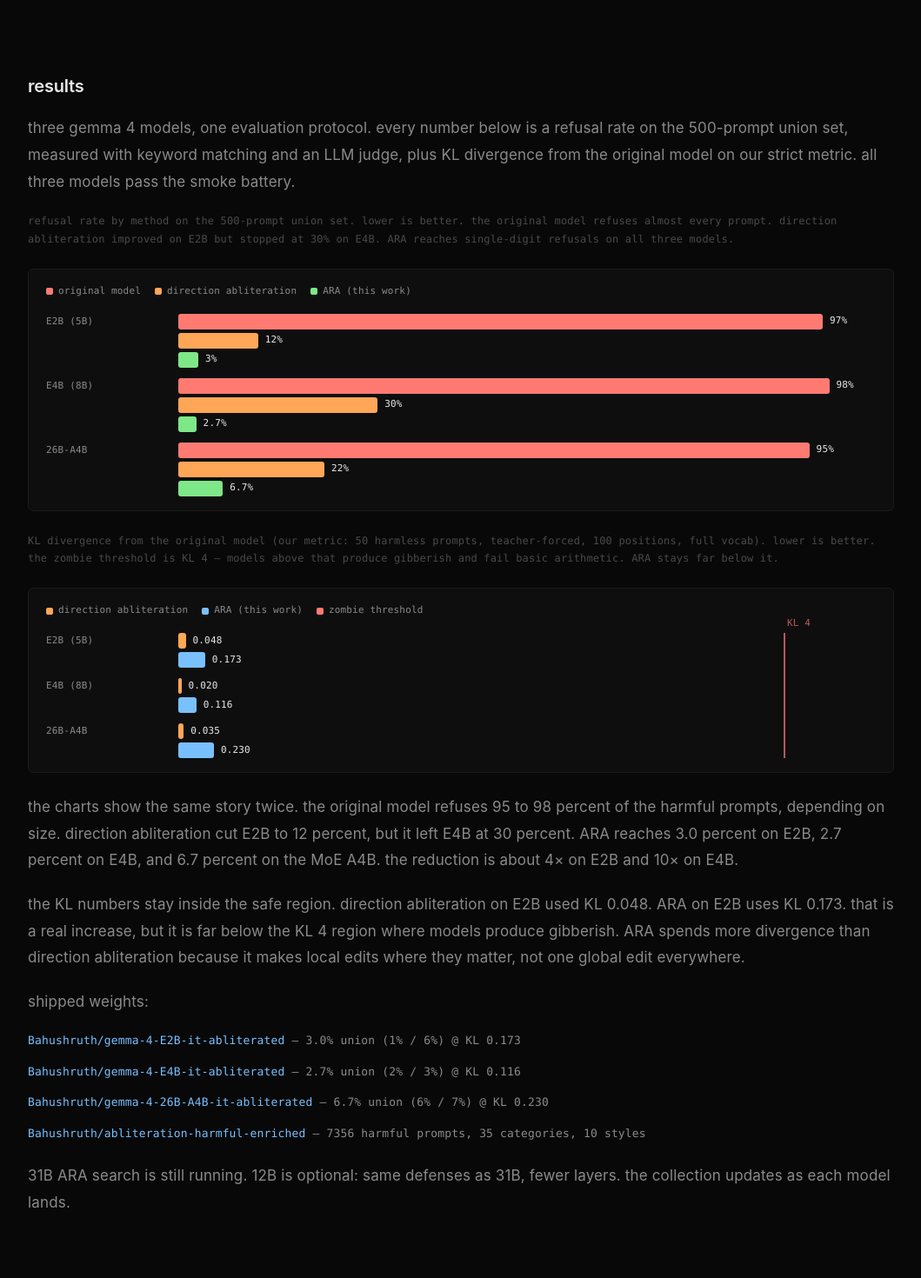
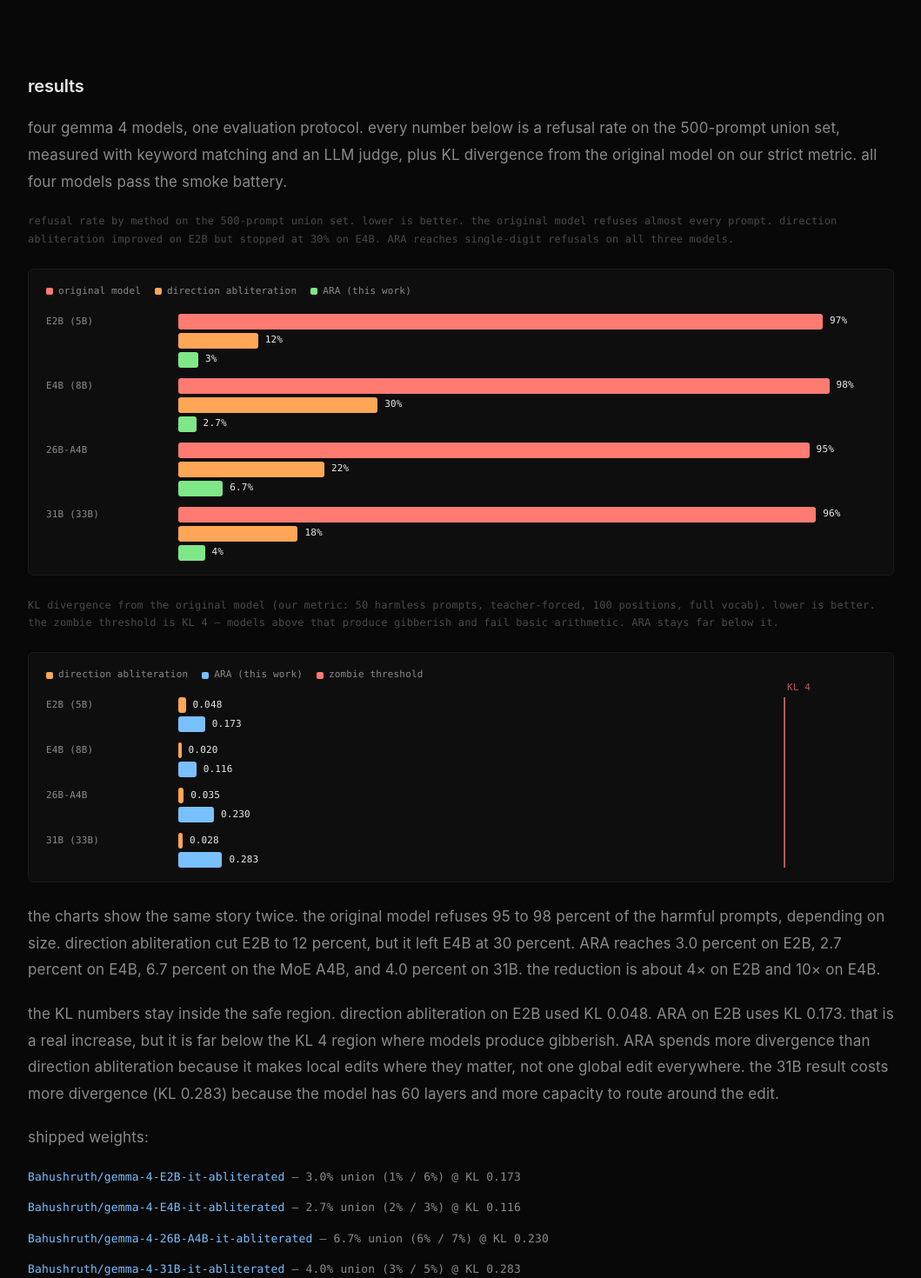
Before and after one commit to PotatoSpudowski/PotatoSpudowski.github.io, a React (Vite) app: page /articles/abliteration-2 in a window 1280 px wide. Shown: the part 8100-9570 px from the top of the page at 87% size, without its empty margins (110-1169 px from the left). Built offline with nearby package versions, Linux system fonts and the light colour scheme.

Commit message:
abliteration part 2: add 31B results (4% union @ KL 0.283)

```diff
--- a/src/pages/Abliteration2Blog.jsx
+++ b/src/pages/Abliteration2Blog.jsx
@@ -18,6 +18,7 @@ const COMPARE_RESULTS = [
   { name: 'E2B (5B)', original: 97, direction: 12, ara: 3.0, directionKl: 0.048, araKl: 0.173 },
   { name: 'E4B (8B)', original: 98, direction: 30, ara: 2.7, directionKl: 0.020, araKl: 0.116 },
   { name: '26B-A4B', original: 95, direction: 22, ara: 6.7, directionKl: 0.035, araKl: 0.230 },
+  { name: '31B (33B)', original: 96, direction: 18, ara: 4.0, directionKl: 0.028, araKl: 0.283 },
 ]
 
 const REFUSAL_SERIES = [
@@ -437,18 +438,19 @@ study.optimize(objective, n_trials=40)
 
         <section className="blog-section">
           <h2 className="blog-section-tag">results</h2>
-          <p className="blog-p">three gemma 4 models, one evaluation protocol. every number below is a refusal rate on the 500-prompt union set, measured with keyword matching and an LLM judge, plus KL divergence from the original model on our strict metric. all three models pass the smoke battery.</p>
+          <p className="blog-p">four gemma 4 models, one evaluation protocol. every number below is a refusal rate on the 500-prompt union set, measured with keyword matching and an LLM judge, plus KL divergence from the original model on our strict metric. all four models pass the smoke battery.</p>
           <ResultsCharts />
-          <p className="blog-p">the charts show the same story twice. the original model refuses 95 to 98 percent of the harmful prompts, depending on size. direction abliteration cut E2B to 12 percent, but it left E4B at 30 percent. ARA reaches 3.0 percent on E2B, 2.7 percent on E4B, and 6.7 percent on the MoE A4B. the reduction is about 4× on E2B and 10× on E4B.</p>
-          <p className="blog-p">the KL numbers stay inside the safe region. direction abliteration on E2B used KL 0.048. ARA on E2B uses KL 0.173. that is a real increase, but it is far below the KL 4 region where models produce gibberish. ARA spends more divergence than direction abliteration because it makes local edits where they matter, not one global edit everywhere.</p>
+          <p className="blog-p">the charts show the same story twice. the original model refuses 95 to 98 percent of the harmful prompts, depending on size. direction abliteration cut E2B to 12 percent, but it left E4B at 30 percent. ARA reaches 3.0 percent on E2B, 2.7 percent on E4B, 6.7 percent on the MoE A4B, and 4.0 percent on 31B. the reduction is about 4× on E2B and 10× on E4B.</p>
+          <p className="blog-p">the KL numbers stay inside the safe region. direction abliteration on E2B used KL 0.048. ARA on E2B uses KL 0.173. that is a real increase, but it is far below the KL 4 region where models produce gibberish. ARA spends more divergence than direction abliteration because it makes local edits where they matter, not one global edit everywhere. the 31B result costs more divergence (KL 0.283) because the model has 60 layers and more capacity to route around the edit.</p>
           <p className="blog-p">shipped weights:</p>
           <ul className="blog-links-list">
             <li><a href="https://huggingface.co/Bahushruth/gemma-4-E2B-it-abliterated" target="_blank" rel="noopener noreferrer">Bahushruth/gemma-4-E2B-it-abliterated</a> — 3.0% union (1% / 6%) @ KL 0.173</li>
             <li><a href="https://huggingface.co/Bahushruth/gemma-4-E4B-it-abliterated" target="_blank" rel="noopener noreferrer">Bahushruth/gemma-4-E4B-it-abliterated</a> — 2.7% union (2% / 3%) @ KL 0.116</li>
             <li><a href="https://huggingface.co/Bahushruth/gemma-4-26B-A4B-it-abliterated" target="_blank" rel="noopener noreferrer">Bahushruth/gemma-4-26B-A4B-it-abliterated</a> — 6.7% union (6% / 7%) @ KL 0.230</li>
+            <li><a href="https://huggingface.co/Bahushruth/gemma-4-31B-it-abliterated" target="_blank" rel="noopener noreferrer">Bahushruth/gemma-4-31B-it-abliterated</a> — 4.0% union (3% / 5%) @ KL 0.283</li>
             <li><a href="https://huggingface.co/datasets/Bahushruth/abliteration-harmful-enriched" target="_blank" rel="noopener noreferrer">Bahushruth/abliteration-harmful-enriched</a> — 7356 harmful prompts, 35 categories, 10 styles</li>
           </ul>
-          <p className="blog-p">31B ARA search is still running. 12B is optional: same defenses as 31B, fewer layers. the collection updates as each model lands.</p>
+          <p className="blog-p">12B is optional: same defenses as 31B, fewer layers. the collection updates as it lands.</p>
         </section>
 
         <section className="blog-section">
```
